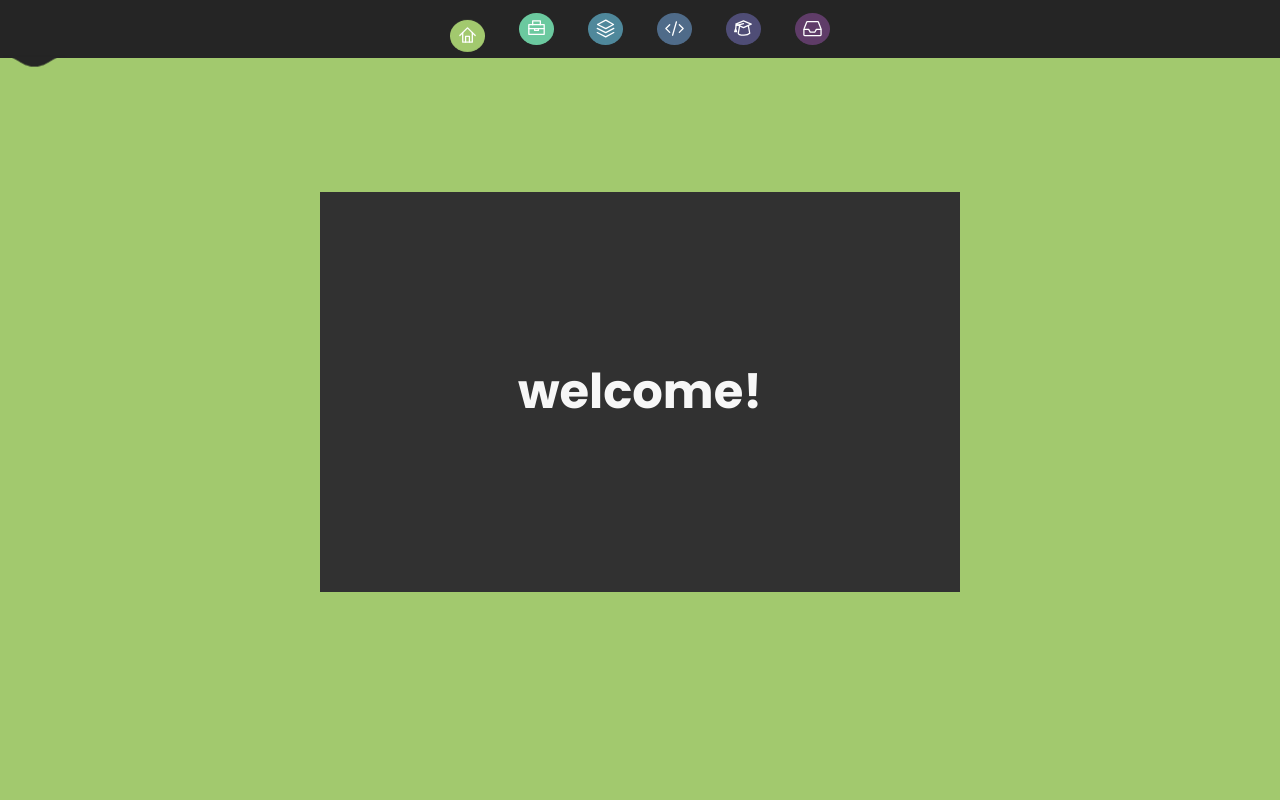
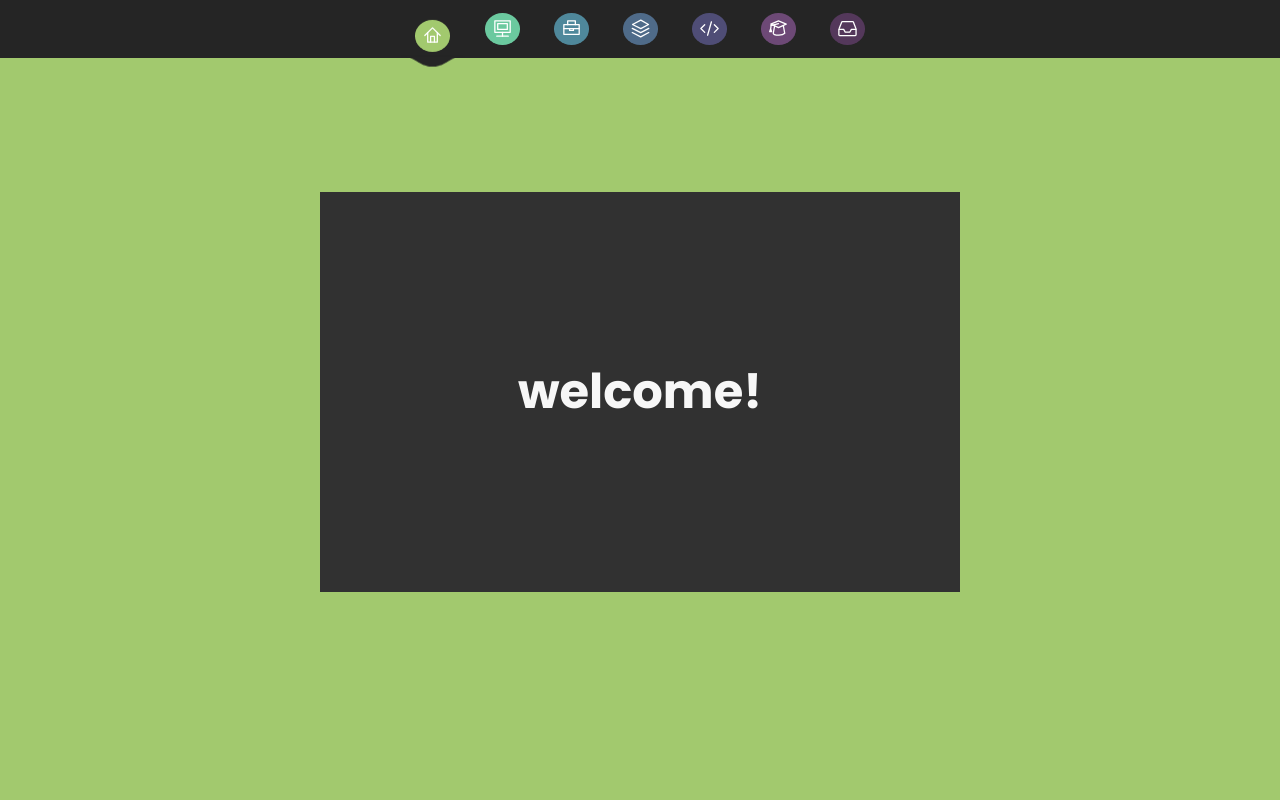
Before and after one commit to ashleythorlin/Portfolio-V3, a React (Create React App) app in the folder portfolio-v3/: page / in a window 1280 px wide. Shown: the top 800 px of the page. Built offline with nearby package versions, Linux system fonts and the light colour scheme.

Commit message:
added about to nav, added background anim

```diff
--- a/portfolio-v3/src/App.css
+++ b/portfolio-v3/src/App.css
@@ -31,6 +31,9 @@ body {
 
 .app {
   width: 100vw;
+  transition: all .5s ease;
+  --webkit-transition: all .5s ease;
+  --moz-transition: all .5s ease;
 }
 
 .project-link {
@@ -62,3 +65,9 @@ body {
 h1 {
   font-size: 10px;
 }
+
+/* background fade animation */
+@keyframes fadeBackground {
+  from { background-color: #FCE97F; }
+  to { background-color: #2EB07B; }
+}
--- a/portfolio-v3/src/App.tsx
+++ b/portfolio-v3/src/App.tsx
@@ -1,8 +1,6 @@
-import {default as React, useState} from 'react';
+import {default as React, useState, useEffect} from 'react';
 import './App.css';
 import './colorScheme.css'
-// import { BrowserRouter, Route, Routes, Navigate } from "react-router-dom";
-// import AnimNavBar from "./components/navbar/AnimNavBar"
 import NavBar from "./components/navbar/NavBar"
 import Home from "./pages/home/Home";
 import Education from "./pages/education/Education";
@@ -25,12 +23,60 @@ function App() {
     getComputedStyle(document.documentElement).getPropertyValue('--scheme3'),
     getComputedStyle(document.documentElement).getPropertyValue('--scheme4'),
     getComputedStyle(document.documentElement).getPropertyValue('--scheme5'),
-    getComputedStyle(document.documentElement).getPropertyValue('--scheme6')
+    getComputedStyle(document.documentElement).getPropertyValue('--scheme6'),
+    getComputedStyle(document.documentElement).getPropertyValue('--scheme7')
   ];
+
+  const [scrollColor, setScrollColor] = useState<string>(bgColorsBody[0])
+
+  const handleScroll = () => {
+      const position = window.scrollY;
+      let contentHeight = document?.getElementById('home-content')?.clientHeight
+      let containerHeight = document?.getElementById('home-container')?.clientHeight
+
+      if(containerHeight != undefined && contentHeight != undefined){
+        if (position < contentHeight){
+            setActiveNav({id: "homeNav", index: 0})
+            setScrollColor(bgColorsBody[0])
+        } else if (position < contentHeight + containerHeight){
+          setActiveNav({id: "aboutNav", index: 1})
+          setScrollColor(bgColorsBody[1])
+        } else if (position < contentHeight + (containerHeight * 2)){
+          setActiveNav({id: "experienceNav", index: 2})
+          setScrollColor(bgColorsBody[2])
+        } else if (position < contentHeight + (containerHeight * 3)){
+          setActiveNav({id: "skillsNav", index: 3})
+          setScrollColor(bgColorsBody[3])
+        } else if (position < contentHeight + (containerHeight * 4)){
+          setActiveNav({id: "projectsNav", index: 4})
+          setScrollColor(bgColorsBody[4])
+        } else if (position < contentHeight + (containerHeight * 5)){
+          setActiveNav({id: "educationNav", index: 5})
+          setScrollColor(bgColorsBody[5])
+        } else {
+          setActiveNav({id: "contactNav", index: 6})
+          setScrollColor(bgColorsBody[6])
+        }
+      }
+  };
+
+  useEffect(() => {
+      window.addEventListener('scroll', handleScroll, false);
+
+      return () => {
+          window.removeEventListener('scroll', handleScroll);
+      };
+  }, []);
+
+
 
 
   return (
-    <div className='app' >
+    <div className='app'
+      style={{
+        backgroundColor: scrollColor
+      }}
+      >
         <NavBar
         activeNav={activeNav}
         setActiveNav={setActiveNav}
--- a/portfolio-v3/src/colorScheme.css
+++ b/portfolio-v3/src/colorScheme.css
@@ -4,8 +4,8 @@
     --scheme3: #4f889b;
     --scheme4: #4f6b89;
     --scheme5: #4f4d76;
-    --scheme6: #5F3C68;
-    --contrast1: #492d4f;
+    --scheme6: #6d4976;
+    --scheme7: #54385b;
     --item: #3f3f3f;
     --section: #313131;
     --background: #2b1c2e;
--- a/portfolio-v3/src/components/navbar/NavBar.tsx
+++ b/portfolio-v3/src/components/navbar/NavBar.tsx
@@ -51,12 +51,6 @@ function NavBar (props: NavProps) {
         }
     }
 
-    // window.addEventListener("resize", () => {
-    //     animateNav();
-    //     let menu = body.querySelector(".menu");
-    //     (menu as HTMLElement).style.setProperty("--timeOut", "none");
-    // });
-
   return (
     <div className="anim-nav-bar">
         {/* <h1 id="name">ashley thorlin</h1> */}
@@ -75,12 +69,27 @@ function NavBar (props: NavProps) {
                     <path  d="M10,19 v-6 h4 v6"/>
                 </svg>
             </a>
+            {/* <!--  About Me  --> */}
+            <a
+            className="menu__item"
+            id="aboutNav"
+            style={{"backgroundColor": bgColorsBody[1]}}
+            onClick={(e) => triggerUpdate("aboutNav", 1)}
+            href="#about-me-container"
+            >
+                <svg className="icon" viewBox="0 0 24 24">
+                    <path  d="M4,4 v12 h16 v -12 z"/>
+                    <path  d="M17,13 v-6 h-10 v6 z"/>
+                    <path  d="M12,16 v4"/>
+                    <path  d="M6,20 h12"/>
+                </svg>
+            </a>
             {/* <!-- Experience --> */}
             <a
             className="menu__item"
             id="experienceNav"
-            style={{"backgroundColor": bgColorsBody[1]}}
-            onClick={(e) => triggerUpdate("experienceNav", 1)}
+            style={{"backgroundColor": bgColorsBody[2]}}
+            onClick={(e) => triggerUpdate("experienceNav", 2)}
             href="#experience-container"
             >
                 <svg className="icon" viewBox="0 0 24 24" >
@@ -94,7 +103,7 @@ function NavBar (props: NavProps) {
             <a
             className="menu__item"
             id="skillsNav"
-            style={{"backgroundColor": bgColorsBody[2]}}
+            style={{"backgroundColor": bgColorsBody[3]}}
             onClick={(e) => triggerUpdate("skillsNav", 3)}
             href="#skills-container"
             >
@@ -108,8 +117,8 @@ function NavBar (props: NavProps) {
             <a
             className="menu__item"
             id="projectsNav"
-            style={{"backgroundColor": bgColorsBody[3]}}
-            onClick={(e) => triggerUpdate("projectsNav", 2)}
+            style={{"backgroundColor": bgColorsBody[4]}}
+            onClick={(e) => triggerUpdate("projectsNav", 4)}
             href="#projects-container"
             >
                 <svg className="icon" viewBox="0 0 24 24" >
@@ -122,8 +131,8 @@ function NavBar (props: NavProps) {
             <a
             className="menu__item"
             id="educationNav"
-            style={{"backgroundColor": bgColorsBody[4]}}
-            onClick={() => triggerUpdate("educationNav", 4)}
+            style={{"backgroundColor": bgColorsBody[5]}}
+            onClick={() => triggerUpdate("educationNav", 5)}
             href="#education-container"
             >
                 <svg className="icon" viewBox="0 0 24 24">
@@ -132,27 +141,12 @@ function NavBar (props: NavProps) {
                     <path d="M8,9 l-1.5,8 c0,0,0,2,6,2 c0,0,4,0,6,-2 l-1.5,-8"/>
                 </svg>
             </a>
-            {/* <!--     Current --> */}
-            {/* <a
-            className="menu__item"
-            id="currentNav"
-            style={{"backgroundColor": bgColorsBody[5]}}
-            onClick={(e) => triggerUpdate("currentNav", 5)}
-            to="/portfolio/current"
-            >
-                <svg className="icon" viewBox="0 0 24 24">
-                    <path  d="M4,4 v12 h16 v -12 z"/>
-                    <path  d="M17,13 v-6 h-10 v6 z"/>
-                    <path  d="M12,16 v4"/>
-                    <path  d="M6,20 h12"/>
-                </svg>
-            </a> */}
             {/* <!-- Contact --> */}
             <a
             className="menu__item"
             id="contactNav"
-            style={{"backgroundColor": bgColorsBody[5]}}
-            onClick={(e) => triggerUpdate("contactNav", 5)}
+            style={{"backgroundColor": bgColorsBody[6]}}
+            onClick={(e) => triggerUpdate("contactNav", 6)}
             href="#contact-container"
             >
                 <svg className="icon" viewBox="0 0 24 24">
--- a/portfolio-v3/src/pages/experience/Experience.tsx
+++ b/portfolio-v3/src/pages/experience/Experience.tsx
@@ -9,11 +9,7 @@ const Experience = () => {
             </div> */}
             <div className="content" >
                 <div className='section'>
-                    <h1
-                    style={{textAlign: "center"}}
-                    >
-                        experience
-                    </h1>
+                    <h1>experience</h1>
                 </div>
             </div>
         </div>
--- a/portfolio-v3/src/pages/home/Home.tsx
+++ b/portfolio-v3/src/pages/home/Home.tsx
@@ -8,7 +8,7 @@ function Home () {
             <div className="container" id="home-container">
                 <div className="content page-assets" >
                 </div>
-                <div className="content" >
+                <div className="content" id="home-content">
                     <div className='section welcome' id="title-card">
                         <h1
                         >
```
